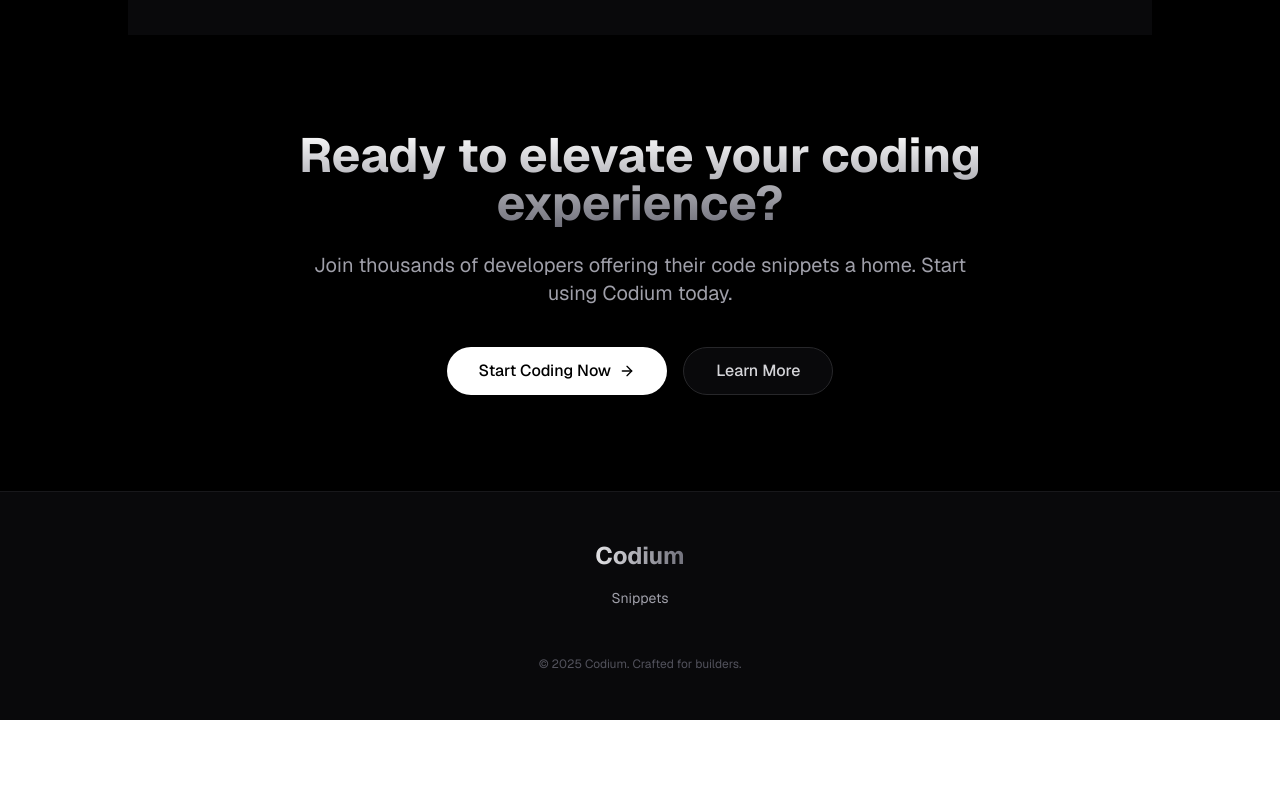
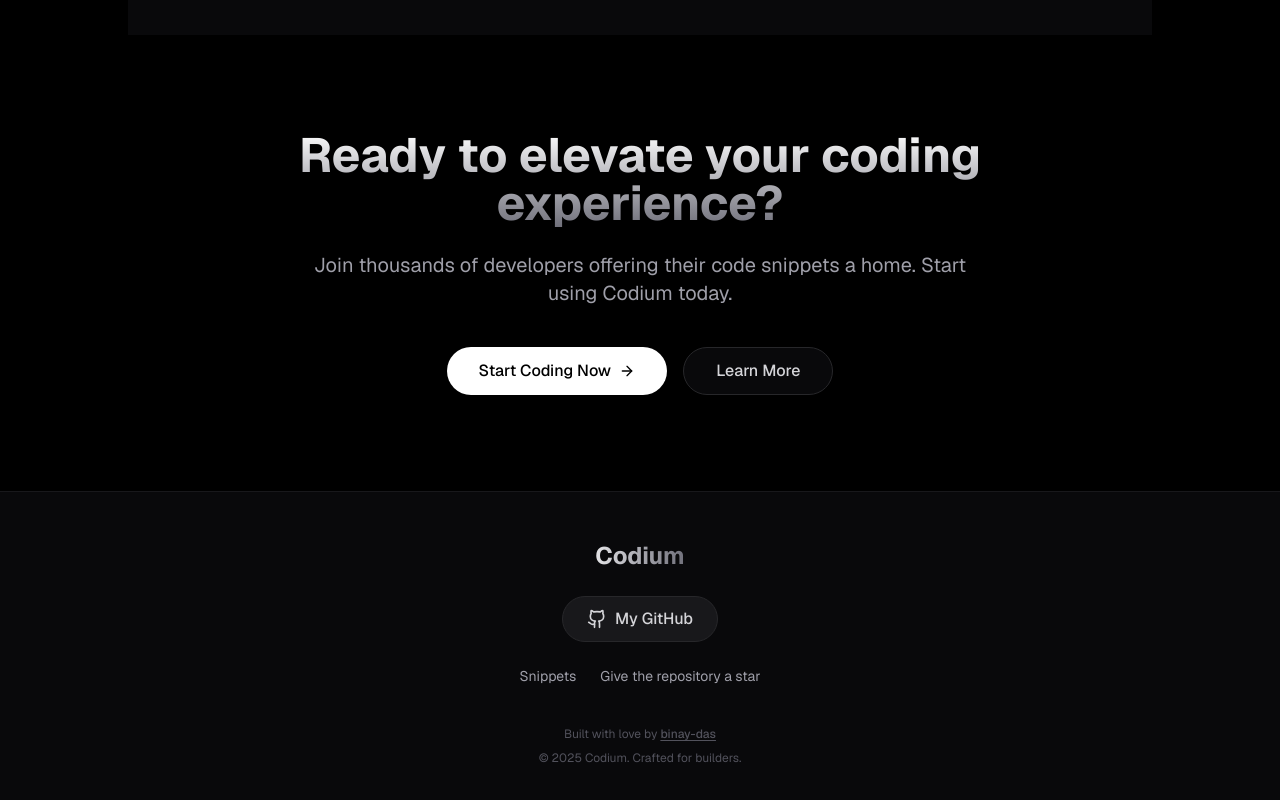
Before and after one commit to binay-das/codium-code-editor, a Next.js app: page / in a window 1280 px wide. Shown: the part 4892-5692 px from the top of the page. Before the commit the page ends 5612 px from the top, so only its background shows below. Built offline with nearby package versions, Linux system fonts and the light colour scheme; no server answers.

Commit message:
footer updated

```diff
--- a/app/page.tsx
+++ b/app/page.tsx
@@ -1,5 +1,6 @@
 import Link from "next/link";
 import { SignedIn, SignedOut, SignInButton } from "@clerk/nextjs";
+import { Github } from "lucide-react";
 import TrustedBy from "@/components/landing/TrustedBy";
 import Features from "@/components/landing/Features";
 import Testimonials from "@/components/landing/Testimonials";
@@ -234,12 +235,52 @@
         <CallToAction />
 
         <footer className="w-full border-t border-zinc-900 bg-zinc-950 py-12 text-center">
-          <div className="flex flex-col items-center justify-center gap-4">
-            <h2 className="text-2xl font-bold bg-clip-text text-transparent bg-gradient-to-r from-zinc-200 to-zinc-500">Codium</h2>
-            <div className="flex gap-4">
-              <Link href="/snippets" className="text-sm text-zinc-400 hover:text-white">Snippets</Link>
+          <div className="flex flex-col items-center justify-center gap-6">
+            <h2 className="bg-gradient-to-r from-zinc-200 to-zinc-500 bg-clip-text text-2xl font-bold text-transparent">
+              Codium
+            </h2>
+
+            {/* Prominent link to GitHub profile */}
+            <Link
+              href="https://github.com/binay-das"
+              target="_blank"
+              rel="noopener noreferrer"
+              className="inline-flex items-center gap-2 rounded-full bg-zinc-900 border border-zinc-800 px-6 py-2.5 text-zinc-300 transition-all hover:bg-zinc-800 hover:text-white hover:border-zinc-700 hover:scale-105"
+            >
+              <Github className="h-5 w-5" />
+              <span className="font-medium">My GitHub</span>
+            </Link>
+
+            <div className="flex gap-6 items-center">
+              <Link href="/snippets" className="text-sm text-zinc-400 hover:text-white transition-colors">
+                Snippets
+              </Link>
+              <Link
+                href="https://github.com/binay-das/codium-code-editor"
+                target="_blank"
+                rel="noopener noreferrer"
+                className="text-sm text-zinc-400 hover:text-white transition-colors"
+              >
+                Give the repository a star
+              </Link>
             </div>
-            <p className="mt-8 text-xs text-zinc-600">&copy; {new Date().getFullYear()} Codium. Crafted for builders.</p>
+
+            <div className="mt-4 flex flex-col items-center gap-2">
+              <p className="text-xs text-zinc-600">
+                Built with love by{" "}
+                <Link
+                  href="https://github.com/binay-das"
+                  target="_blank"
+                  rel="noopener noreferrer"
+                  className="font-medium underline underline-offset-2 hover:text-zinc-400 transition-colors"
+                >
+                  binay-das
+                </Link>
+              </p>
+              <p className="text-xs text-zinc-600">
+                &copy; {new Date().getFullYear()} Codium. Crafted for builders.
+              </p>
+            </div>
           </div>
         </footer>
       </main>
```
Also changed, not shown: 2 other files (tests, documents, lock files or other folders).
